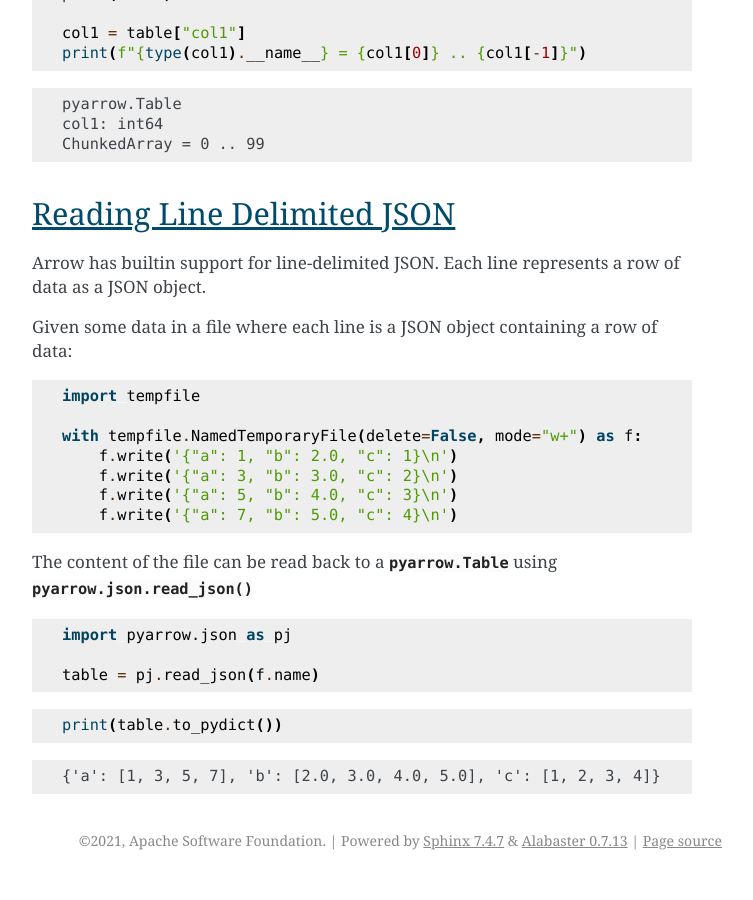
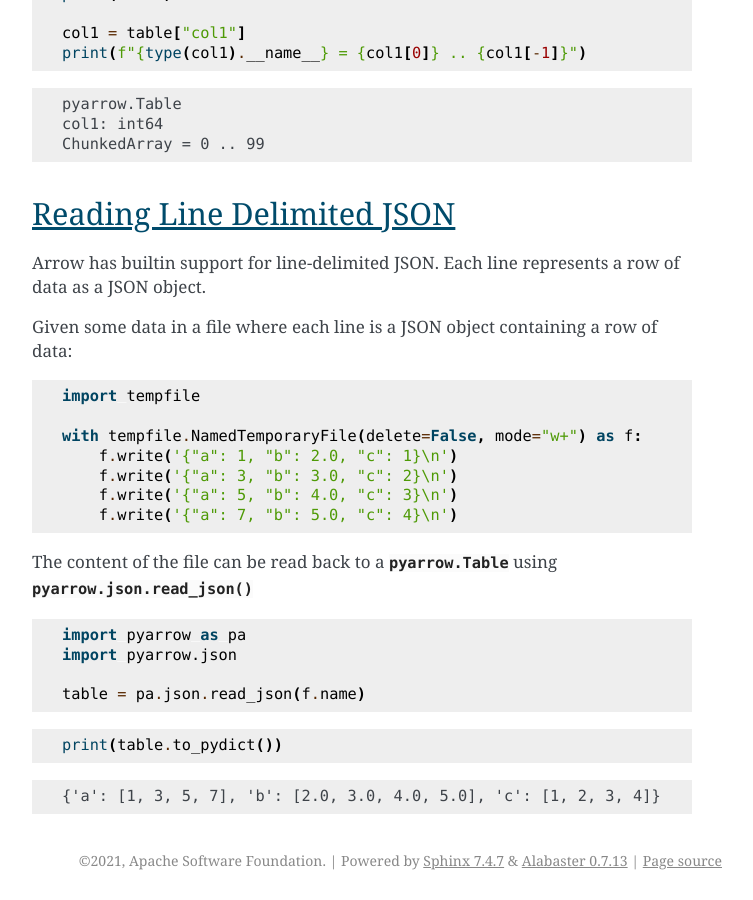
Before and after one commit to apache/arrow-cookbook, a Sphinx documentation site: the page built from python/source/io.rst, in a window 1280 px wide and 900 px high, scrolled down 8645 px. Shown: the whole window, without its empty margins (388-1141 px from the left). Built offline with Sphinx 7.4.7, drawn with Linux system fonts in a browser that asks for light colours.

Commit message:
rename pj to pa.json

```diff
--- a/python/source/io.rst
+++ b/python/source/io.rst
@@ -522,9 +522,10 @@ The content of the file can be read back to a :class:`pyarrow.Table` using
 
 .. testcode::
 
-    import pyarrow.json as pj
+    import pyarrow as pa
+    import pyarrow.json
 
-    table = pj.read_json(f.name)
+    table = pa.json.read_json(f.name)
 
 .. testcode::
 
```
